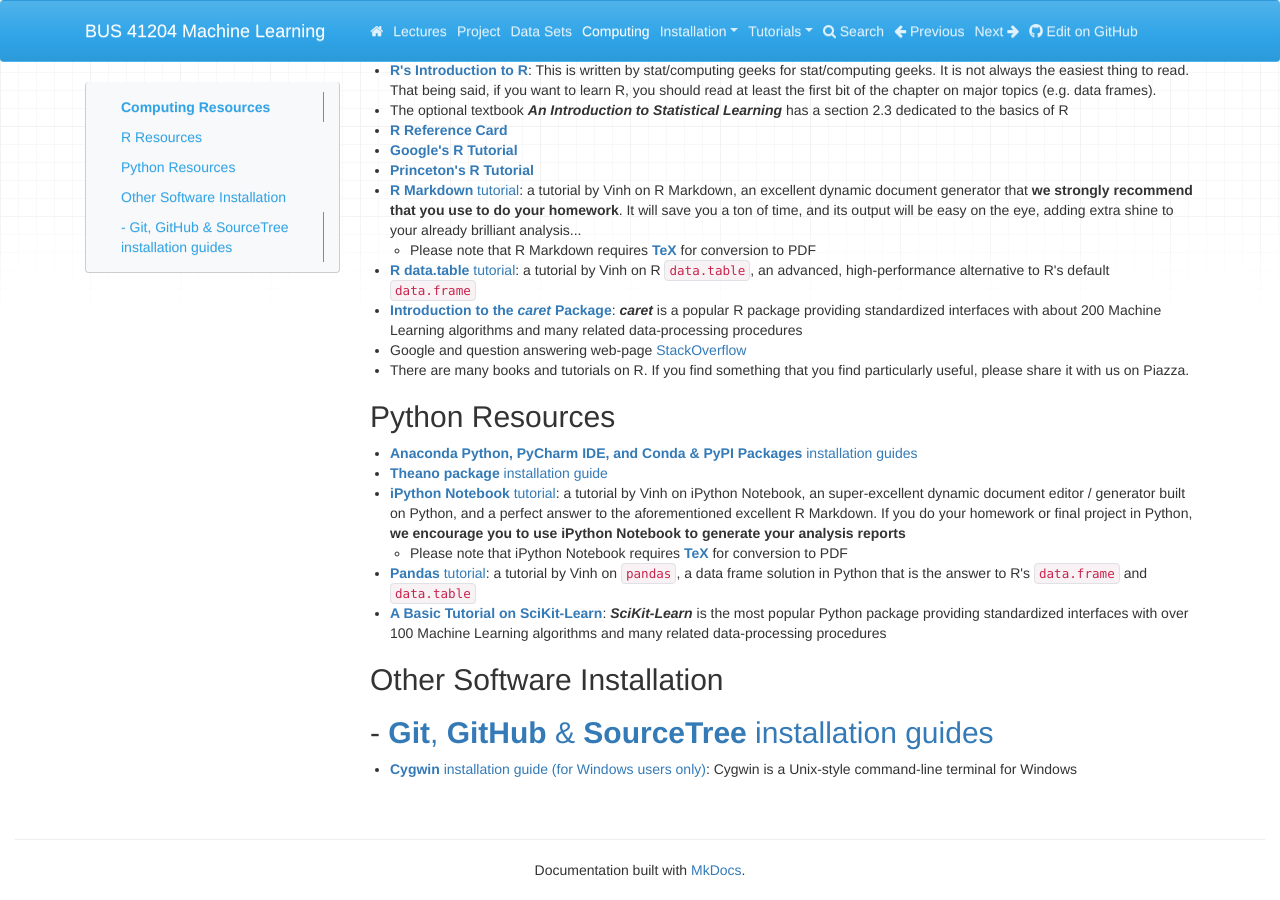
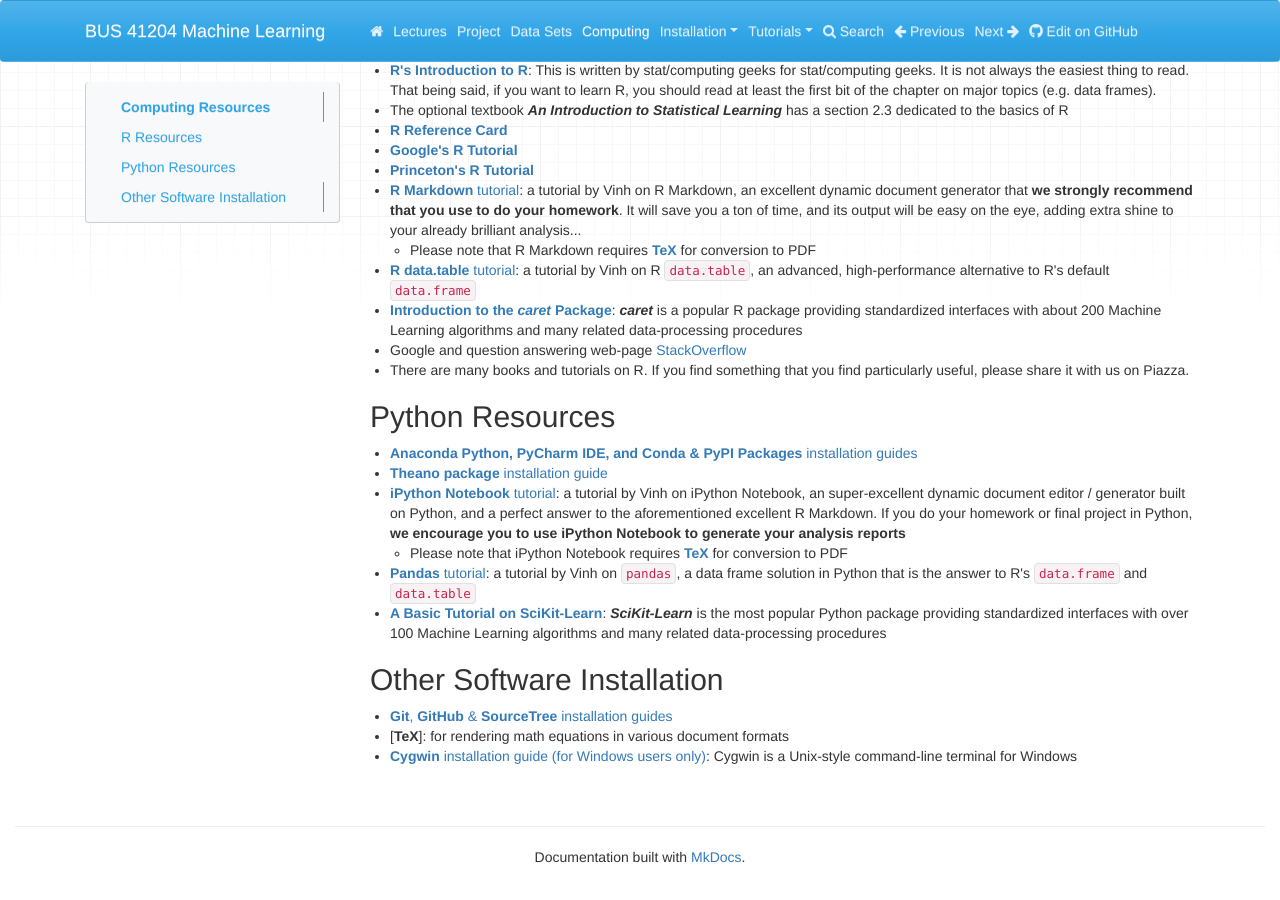
Before and after one commit to ChicagoBoothML/MachineLearning_Fall2015, an MkDocs documentation site: the page built from docs/Computing.md, in a window 1280 px wide and 900 px high, scrolled down 960 px. Built offline with MkDocs 1.6.1, drawn with Linux system fonts in a browser that asks for light colours; nearby versions of some CDN libraries; old or Windows-style settings are respelled for this version of MkDocs.

Commit message:
update TeX installation guide

```diff
--- a/docs/Computing.md
+++ b/docs/Computing.md
@@ -75,6 +75,6 @@ standardized interfaces with over 100 Machine Learning algorithms and many relat
 ## Other Software Installation
 
 - [**Git**, **GitHub** & **SourceTree** installation guides](Installation/Git, GitHub & SourceTree.md)
--
+- [**TeX**]: for rendering math equations in various document formats
 - [**Cygwin** installation guide (for Windows users only)](Installation/Cygwin.md):
 Cygwin is a Unix-style command-line terminal for Windows
```
Also changed, not shown: docs/Installation/TeX.md (+2 -2 lines).
